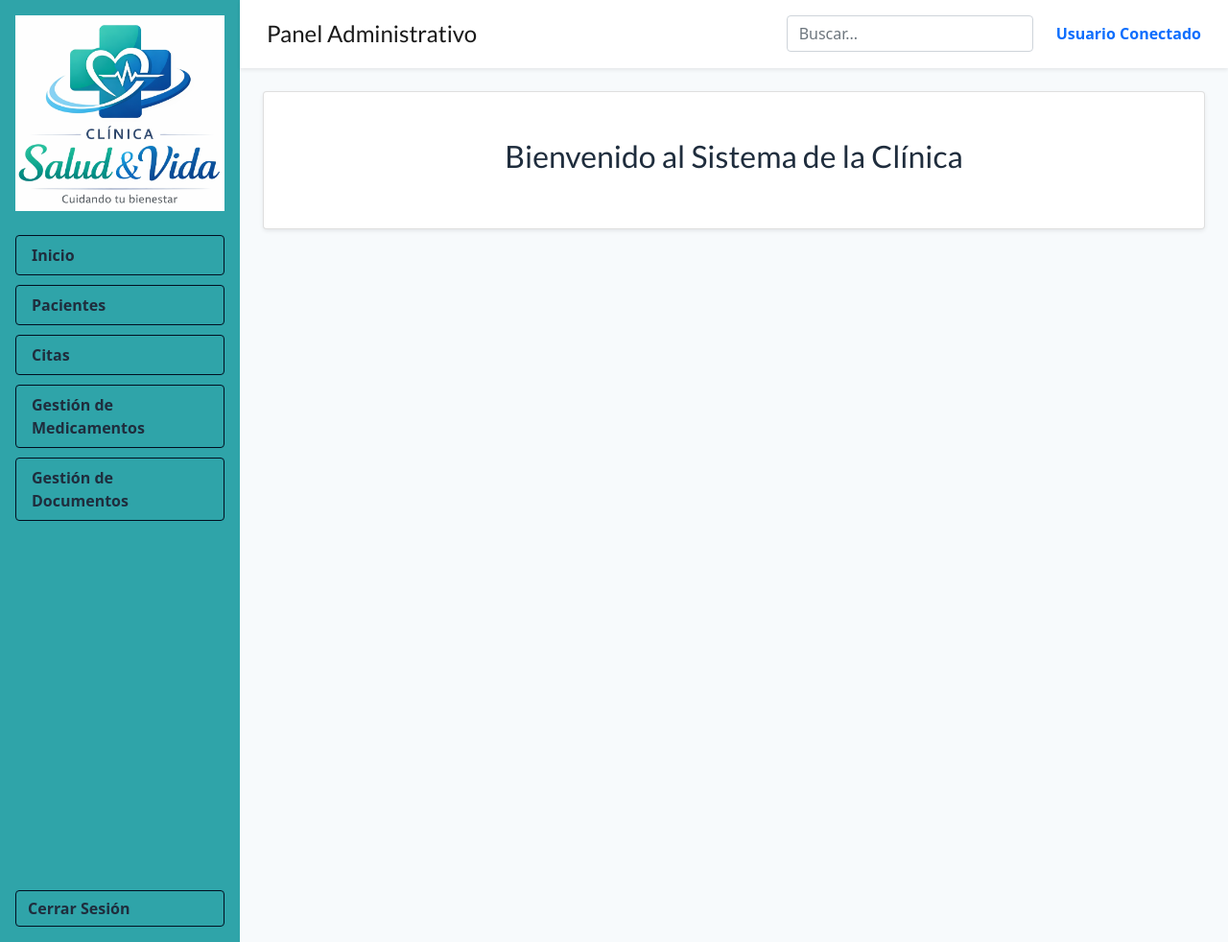
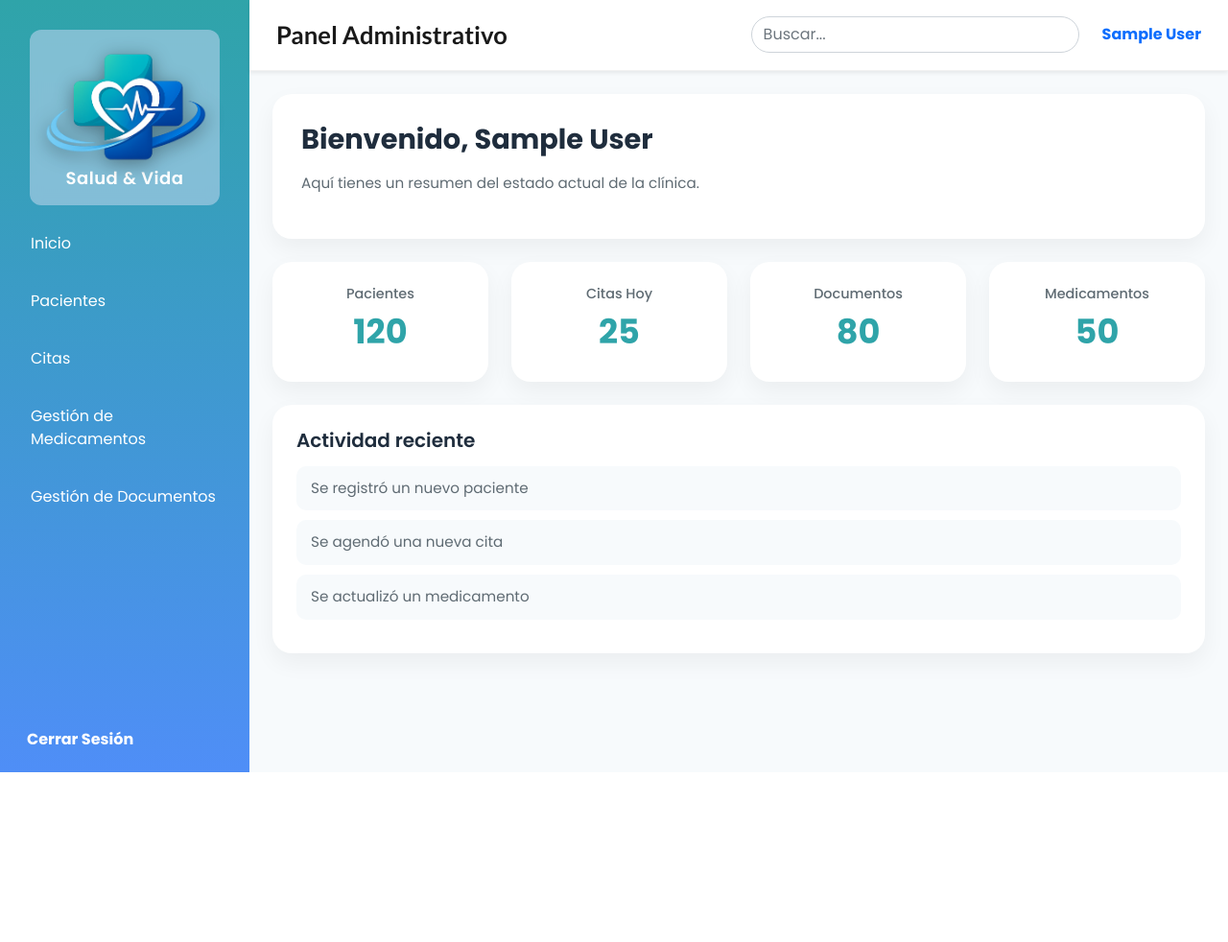
Before and after one commit to alonsoSaavedra-03/Clinica_Proyecto, a PHP site: page /views/admin/dashboard.php in a window 1280 px wide. Shown: the whole page at 96% size. After the commit the page ends 805 px from the top, so only its background shows below. Run offline with PHP 8.4, Linux system fonts and the light colour scheme; the visitor is signed in with stand-in values (Sample User, id 1); some libraries are stand-ins or nearby versions.

Commit message:
Actualizacion del Bloque 1: Modificar el diseno del dashboard y crear el apartado inicio, aun en proceso

```diff
--- a/assets/CSS/dashboard.css
+++ b/assets/CSS/dashboard.css
@@ -1,81 +1,156 @@
 :root{
-    --colorPrimario: #2FA4A9;      /* Verde médico suave */
-    --colorSecundario: #4F8EF7;    /* Azul confianza */
-    --colorTerciario: #A7D7E8;     /* Azul claro relajante */
+    --colorPrimario: #2FA4A9;
+    --colorSecundario: #4F8EF7;
+    --colorTerciario: #A7D7E8;
 
-    --colorSombreas: #1F2D3D;      /* Azul oscuro elegante */
-    --colorTitulos: #1F2D3D;       /* Títulos sobrios */
-    --colorTitulosSecundario: #ffffff; /* Títulos secundarios */
-    --colorParrafos: #5F6B73;      /* Gris suave legible */
+    --colorSombreas: #1F2D3D;
+    --colorTitulos: #1F2D3D;
+    --colorTitulosSecundario: #ffffff;
+    --colorParrafos: #5F6B73;
 
-    --colorFondo: #F7FAFC;         /* Fondo limpio tipo hospital */
-    --colorFondoSecundario: #c9302c;  /* Fondo de tarjetas o paneles */
-    --colorBordes: #000f20;        /* Bordes sutiles */
+    --colorFondo: #F7FAFC;
+    --colorFondoSecundario: #c9302c;
+    --colorBordes: #000f20;
 
     --zIndexNormal: 1;
     --zIndexTooltip: 10;
     --zIndexFixed: 100;
     --zIndexModal: 1000;
     --zIndexPopUp: 10000;
-
 }
 
+/* ===== GENERAL ===== */
+body {
+    margin: 0;
+    font-family: 'Poppins', sans-serif;
+    background-color: var(--colorFondo);
+}
 
-/* Estilos personalizados para el sidebar */
+/* ===== SIDEBAR ===== */
 #sidebar {
-            min-width: 250px;
-            max-width: 250px;
+    min-width: 260px;
+    max-width: 260px;
     min-height: 100vh;
-            background-color: var(--colorPrimario);
+    background: linear-gradient(180deg, var(--colorPrimario), var(--colorSecundario));
+    padding: 20px 15px;
+    box-shadow: 4px 0 15px rgba(0,0,0,0.05);
 }
+
+.logo-container {
+    background: rgba(166, 205, 228, 0.685); /* fondo suave */
+    padding: 15px;
+    border-radius: 12px;
+    margin: 15px;
+    text-align: center;
+    backdrop-filter: blur(6px); /* efecto glass */
+}
+
+.logo-container img {
+    width: 170px;
+    height: auto;
+    filter: drop-shadow(0 4px 10px rgba(0,0,0,0.4));
+}
+
+.logo-text {
+    color: #ffffff;
+    font-size: 18px;
+    font-weight: 600;
+    letter-spacing: 0.5px;
+}
+
+/* botones del menú */
+.nav-link {
+    color: white;
+    margin-bottom: 10px;
+    border-radius: 10px;
+    padding: 12px 15px;
+    transition: all 0.3s ease;
+}
+
+/* hover moderno */
+.nav-link:hover {
+    background-color: rgb(255, 255, 255);
+    transform: translateX(5px);
+    color: black;
+}
+
+.nav-link.active {
+    background-color: white;
+    color: black;
+    font-weight: bold;
+}
+/* ===== LOGOUT ===== */
+.logout{
+    color: white;
+    font-weight: bold;
+    border: none;
+    margin-top: 200px;
+}
+
+.nav-link-logout:hover{
+    background-color: var(--colorFondoSecundario);
+    color: white;
+    border-radius: 10px;
+}
+
+/* ===== MAIN ===== */
 .main-content {
     width: 100%;
     background-color: var(--colorFondo);
 }
-.nav-link {
-            color: white;
-            margin-bottom: 10px;
-        }
-.nav-link:hover {
-            background-color: var(--colorFondo);
+
+/* ===== HEADER ===== */
+header {
+    border-bottom: 1px solid rgba(0,0,0,0.05);
 }
 
 .titulo{
     font-family:'Lato', sans-serif;
-    font-size: 1.5rem;
-    color:var(--colorTitulos);
+    font-size: 1.6rem;
+    font-weight: bold;
+    color: var(--colorTitulos);
 }
-.titulopanel{
-    font-family:'Lato', sans-serif;
-    font-size: 1.5rem;
-    color:var(--colorTitulosSecundario);
+
+form input {
+    border-radius: 20px !important;
+    padding-left: 15px;
 }
-.panel{
-    color: var(--colorTitulos);
-    font-weight: bold;
-    border-color: var(--colorBordes);
+
+/* ===== CARD ===== */
+.card {
+    border-radius: 15px;
+    border: none;
+    box-shadow: 0px 10px 25px rgba(0,0,0,0.05);
+    background-color: white;
 }
 
 .ola{
     font-family:'Lato', sans-serif;
     color: var(--colorTitulos);
+    font-size: 1.8rem;
+    font-weight: bold;
 }
 
-.imagen{
-    width: 100%;
-    height: auto;
-    margin-bottom: 25px;
+.card:hover {
+    transform: translateY(-5px);
+    transition: 0.3s;
 }
 
-.logout{
-    color: var(--colorTitulos);
-    font-weight: bold;
-    border-color: var(--colorBordes);
-    margin-top: 375px;
+/* ===== BOTONES ===== */
+button.btn {
+    border-radius: 8px;
+    transition: 0.3s;
+}
 
+button.btn:hover {
+    opacity: 0.9;
 }
-.nav-link-logout:hover{
-    background-color: var(--colorFondoSecundario);
 
-
+/* ===== SCROLL BONITO ===== */
+::-webkit-scrollbar {
+    width: 6px;
 }
+::-webkit-scrollbar-thumb {
+    background: var(--colorPrimario);
+    border-radius: 10px;
+}
--- /dev/null
+++ b/assets/CSS/styles_inicio.css
@@ -0,0 +1,107 @@
+:root{
+    --colorPrimario: #2FA4A9;
+    --colorSecundario: #4F8EF7;
+    --colorTerciario: #A7D7E8;
+
+    --colorSombreas: #1F2D3D;
+    --colorTitulos: #1F2D3D;
+    --colorTitulosSecundario: #ffffff;
+    --colorParrafos: #5F6B73;
+
+    --colorFondo: #F7FAFC;
+    --colorFondoSecundario: #c9302c;
+    --colorBordes: #000f20;
+
+    --zIndexNormal: 1;
+    --zIndexTooltip: 10;
+    --zIndexFixed: 100;
+    --zIndexModal: 1000;
+    --zIndexPopUp: 10000;
+}
+
+/* ===== CONTENEDOR ===== */
+.dashboard-inicio {
+    width: 100%;
+}
+
+/* ===== BIENVENIDA ===== */
+.bienvenida-card {
+    padding: 30px;
+    border-radius: 20px;
+}
+
+.bienvenida-titulo {
+    font-size: 1.8rem;
+    font-weight: 700;
+    color: var(--colorTitulos);
+}
+
+.bienvenida-texto {
+    color: var(--colorParrafos);
+    margin-top: 10px;
+    font-size: 0.95rem;
+}
+
+/* ===== TARJETAS RESUMEN ===== */
+.stat-card {
+    text-align: center;
+    padding: 25px;
+    border-radius: 20px;
+    transition: 0.25s ease;
+}
+
+.stat-card:hover {
+    transform: translateY(-4px);
+}
+
+/* número principal */
+.stat-card h3 {
+    font-size: 2.2rem;
+    font-weight: 700;
+    color: var(--colorPrimario);
+    margin: 5px 0;
+}
+
+/* título */
+.stat-card h6 {
+    font-size: 0.9rem;
+    color: var(--colorParrafos);
+    margin-bottom: 5px;
+}
+
+/* ===== ACTIVIDAD ===== */
+.actividad-card {
+    padding: 25px;
+    border-radius: 20px;
+    margin-top: 20px;
+}
+
+/* título */
+.actividad-card h5 {
+    font-weight: 600;
+    color: var(--colorTitulos);
+    margin-bottom: 15px;
+}
+
+/* lista */
+.lista-actividad {
+    list-style: none;
+    padding: 0;
+    margin: 0;
+}
+
+/* items */
+.lista-actividad li {
+    background: var(--colorFondo);
+    padding: 12px 15px;
+    border-radius: 10px;
+    margin-bottom: 10px;
+    color: var(--colorParrafos);
+    font-size: 0.95rem;
+    transition: 0.2s;
+}
+
+/* hover */
+.lista-actividad li:hover {
+    background: var(--colorTerciario);
+}
--- a/assets/JS/dashboard.js
+++ b/assets/JS/dashboard.js
@@ -1,4 +1,23 @@
 $(document).ready(function () {
+
+    // INICIO
+    $("#btnInicio").click(function () {
+
+        let nombre = $(this).data("id");
+
+        $("#vista-dinamica").fadeOut(200, function () {
+
+            $("#vista-dinamica").load("../../views/inicio/inicio.php", function () {
+
+                $("#nombrePersonal").text(nombre);
+
+                $("#vista-dinamica").fadeIn(200);
+
+            });
+
+        });
+
+    });
 
     // PACIENTES
     $("#btnPacientes").click(function () {
@@ -40,7 +59,6 @@ $(document).ready(function () {
 
             $("#vista-dinamica").fadeIn(200);
 
-            // 🔥 LLAMADA LIMPIA
             initMedicamentos();
 
         });
@@ -64,5 +82,5 @@ $(document).ready(function () {
 
     });
 
-
+    $("#btnInicio").click();
 });
--- a/views/admin/dashboard.php
+++ b/views/admin/dashboard.php
@@ -6,7 +6,8 @@ if (!isset($_SESSION['empleado_id'])) {
     header("Location: ../../views/layout/login.html");
     exit();
 }
-
+$NombreSession = $_SESSION['nombre_completo'] ?? 'Usuario';
+$NombrePersonal = $_SESSION['nombres_empleado'] ?? 'Usuario';
 ?>
 <!DOCTYPE html>
 <html lang="en">
@@ -26,26 +27,35 @@ if (!isset($_SESSION['empleado_id'])) {
     <!-- FUENTES DE GOOGLE FONTS  --> <!-- puedo cambiarlo en google fonts -->
      <link href="https://fonts.googleapis.com/css2?family=Poppins:ital,wght@0,100;0,200;0,300;0,400;0,500;0,600;0,700;0,800;0,900;1,100;1,200;1,300;1,400;1,500;1,600;1,700;1,800;1,900&display=swap" rel="stylesheet">
     <link href="https://fonts.googleapis.com/css2?family=Lato:ital,wght@0,100;0,300;0,400;0,700;0,900;1,100;1,300;1,400;1,700;1,900&display=swap" rel="stylesheet">
-    <!-- HOJA DE ESTILOS  -->
+    <!-- HOJA DE ESTILOS  DASHBOARD -->
      <link rel="stylesheet" href="../../assets/CSS/dashboard.css" >
+
+    <!-- Hoja de estilos MEDICAMENTOS-->
+    <link rel="stylesheet" href="../../assets/css/styles_medicamentos.css">
+
+    <!-- Hoja de estilos INICIO -->
+    <link rel="stylesheet" href="../../assets/css/styles_inicio.css">
 
     <!-- LIBRERIA JQUERY -->
      <script src="https://code.jquery.com/jquery-3.7.1.min.js"></script>
 
 </head>
 <body>
-<div class="d-flex">
+    <div class="d-flex">
         <nav id="sidebar" class="p-3">
-            <img class="imagen" src="../../assets/IMAGE/LOGOS/logo.png">
+            <div class="logo-container">
+                <img class="imagen" src="../../assets/IMAGE/LOGOS/cruz-logo.png">
+                <span class="logo-text">Salud & Vida</span>
+            </div>
             <ul class="nav flex-column">
                 <li class="nav-item">
-                    <button id="btnInicio" class="nav-link btn w-100 text-start panel" >Inicio</button>
+                    <button id="btnInicio" class="nav-link btn w-100 text-start panel" data-id="<?php echo $NombrePersonal; ?>" >Inicio</button>
                 </li>
                 <li class="nav-item">
                     <button id="btnPacientes" class="nav-link btn w-100 text-start panel" >Pacientes</button>
                 </li>
                 <li class="nav-item">
-                    <button id="btnCitas" class="nav-link btn w-100 text-start panel" >Citas</button>
+                    <button id="btnCitas" class="btn w-100 text-start panel nav-link" >Citas</button>
                 </li>
                 <li class="nav-item">
                     <button id="btnMedicamentos" class="nav-link btn w-100 text-start panel" >Gestión de Medicamentos</button>
@@ -72,7 +82,7 @@ if (!isset($_SESSION['empleado_id'])) {
 
                     <div class="d-flex align-items-center">
                         <span class="fw-bold text-primary">
-                            Usuario Conectado
+                            <?php echo $NombreSession; ?>
                         </span>
                     </div>
                 </div>
--- a/views/auth/login.php
+++ b/views/auth/login.php
@@ -17,7 +17,7 @@ try {
     $passwordHash = sha1($passwordIngresada);
 
     // Consulta
-    $sql = "SELECT ID_EMPLEADO, PASSWORD_HASH
+    $sql = "SELECT ID_EMPLEADO, PASSWORD_HASH, CONCAT(NOMBRES_EMPLEADO, ' ', APELLIDOS_EMPLEADO) AS NOMBRE_COMPLETO, NOMBRES_EMPLEADO
             FROM EMPLEADO
             WHERE USERNAME = :usuario
             LIMIT 1";
@@ -33,6 +33,8 @@ try {
 
         session_start();
         $_SESSION['empleado_id'] = $usuarioFila['ID_EMPLEADO'];
+        $_SESSION['nombre_completo'] = $usuarioFila['NOMBRE_COMPLETO'];
+        $_SESSION['nombres_empleado'] = $usuarioFila['NOMBRES_EMPLEADO'];
 
         echo json_encode([
             "exito" => true,
--- /dev/null
+++ b/views/inicio/inicio.php
@@ -0,0 +1,60 @@
+<?php
+$NombrePersonal = $_SESSION['nombres_empleado'] ?? 'Usuario';
+?>
+<div class="dashboard-inicio">
+
+    <!-- BIENVENIDA -->
+    <div class="card bienvenida-card mb-4">
+        <h2 class="bienvenida-titulo">Bienvenido, <span class="fw-bold" id="nombrePersonal"></span></h2>
+        <p class="bienvenida-texto">
+            Aquí tienes un resumen del estado actual de la clínica.
+        </p>
+    </div>
+
+    <!-- RESUMEN -->
+    <div class="row g-4 mb-4">
+
+        <div class="col-md-3">
+            <div class="card stat-card">
+                <h6>Pacientes</h6>
+                <h3>120</h3>
+            </div>
+        </div>
+
+        <div class="col-md-3">
+            <div class="card stat-card">
+                <h6>Citas Hoy</h6>
+                <h3>25</h3>
+            </div>
+        </div>
+
+        <div class="col-md-3">
+            <div class="card stat-card">
+                <h6>Documentos</h6>
+                <h3>80</h3>
+            </div>
+        </div>
+
+        <div class="col-md-3">
+            <div class="card stat-card">
+                <h6>Medicamentos</h6>
+                <h3>50</h3>
+            </div>
+        </div>
+
+    </div>
+
+    <!-- ACTIVIDAD RECIENTE -->
+    <div class="card actividad-card mt-4">
+        <div class="actividad-header">
+            <h5>Actividad reciente</h5>
+        </div>
+
+        <ul class="lista-actividad">
+            <li>Se registró un nuevo paciente</li>
+            <li>Se agendó una nueva cita</li>
+            <li>Se actualizó un medicamento</li>
+        </ul>
+    </div>
+
+</div>
```
Also changed, not shown: views/medicamentos/medicamentos.php (+0 -18 lines), assets/IMAGE/LOGOS/cruz-logo.png (renamed from assets/IMAGE/LOGOS/Logo médico con corazón y ECG.png), assets/IMAGE/LOGOS/logo_png.png (added), 3 other files. Lines whose indentation alone changed are shown as unchanged.
